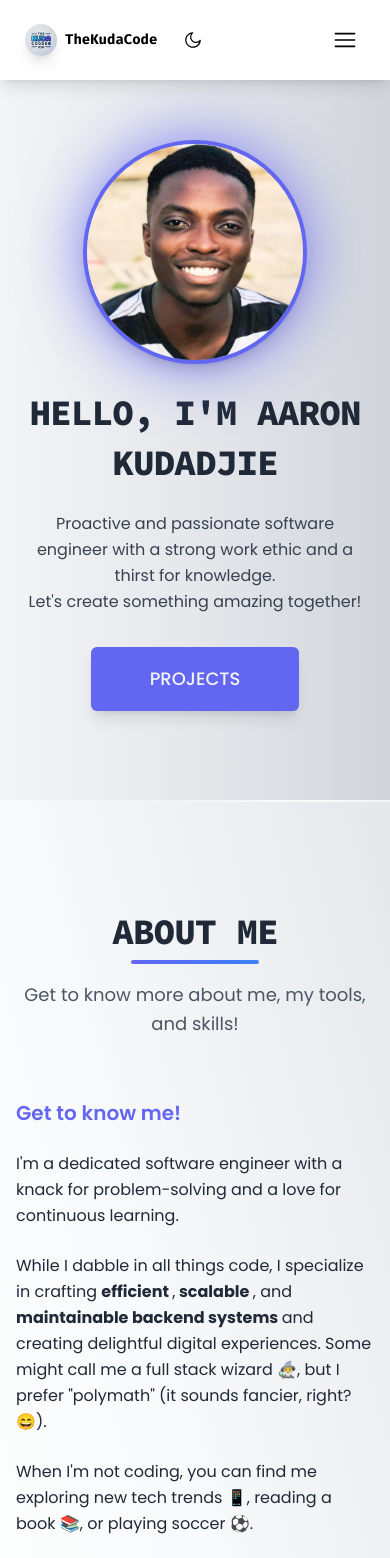
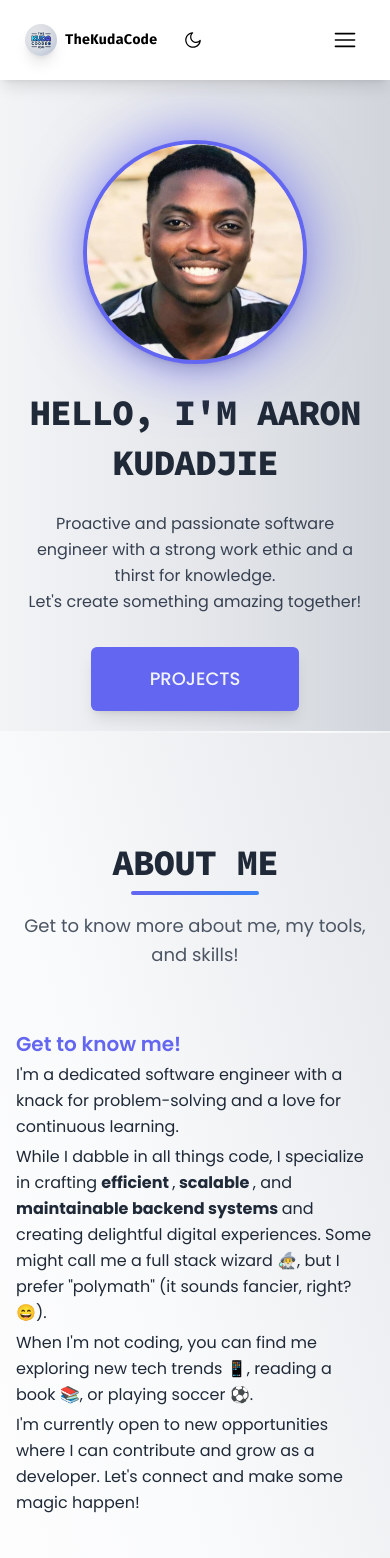
Before and after one commit to Adehwam21/personal-portfolio-website, a React (Vite) app in the folder portfolio-frontend/: page / in a window 390 px wide. Shown: the top 1558 px of the page. Built offline with nearby package versions, Linux system fonts and the light colour scheme.

Commit message:
feat: Add animation to sections

```diff
--- a/portfolio-frontend/src/components/Animator.tsx
+++ b/portfolio-frontend/src/components/Animator.tsx
@@ -1,4 +1,3 @@
-// src/components/AnimatedSection.jsx
 import React from 'react';
 import { motion } from 'framer-motion';
 import { useInView } from 'react-intersection-observer';
@@ -6,7 +5,7 @@ import { IAnimatorProps } from '../types';
 
 const AnimatedSection: React.FC<IAnimatorProps> = ({ children }) => {
     const { ref, inView } = useInView({
-        triggerOnce: true,
+        triggerOnce: false, // Allow the animation to trigger every time it's in view
         threshold: 0.1,
     });
 
@@ -14,7 +13,7 @@ const AnimatedSection: React.FC<IAnimatorProps> = ({ children }) => {
         <motion.div
             ref={ref}
             initial={{ opacity: 0, y: 50 }}
-            animate={inView ? { opacity: 1, y: 0 } : {}}
+            animate={inView ? { opacity: 1, y: 0 } : { opacity: 0, y: 50 }} // Reset animation when out of view
             transition={{ duration: 0.9 }}
         >
             {children}
--- a/portfolio-frontend/src/components/Footer.tsx
+++ b/portfolio-frontend/src/components/Footer.tsx
@@ -1,6 +1,7 @@
 import React from 'react';
 import SocialsBar from './SocialsBar';
 import { motion } from 'framer-motion';
+import AnimatedSection from './Animator';
 
 const Footer: React.FC = () => {
     return (
@@ -22,6 +23,7 @@ const Footer: React.FC = () => {
                 }}
             />
             {/* First Row */}
+            <AnimatedSection>
                 <div className="container md:h-44 md:mt-16 flex md:gap-15 flex-col md:flex-row justify-between md:items-start">
                     {/* Column 1: Name and Info */}
                         <div className="md:w-1/2">
@@ -40,6 +42,7 @@ const Footer: React.FC = () => {
                         />
                     </div>
                 </div>
+            </AnimatedSection>
 
             {/* Second Row */}
             <div className="border-t font-fira border-gray-700 mt-8 pt-6 text-center">
--- a/portfolio-frontend/src/pages/HomePage/About.tsx
+++ b/portfolio-frontend/src/pages/HomePage/About.tsx
@@ -4,6 +4,7 @@ import { LuDownload } from "react-icons/lu";
 import Button from "../../components/Button";
 import TechStackIcon from "tech-stack-icons";
 import { useScroll } from "../../context/ScrollContext";
+import AnimatedSection from "../../components/Animator";
 
 const About: React.FC = () => {
   const {scrollTo} = useScroll();
@@ -59,6 +60,7 @@ const About: React.FC = () => {
       />
 
       {/* Section Title */}
+      <AnimatedSection>
       <div className="text-center mt-8">
         <h2 className="font-scode text-4xl md:text-5xl font-extrabold tracking-tight">
           ABOUT ME
@@ -68,11 +70,13 @@ const About: React.FC = () => {
           Get to know more about me, my tools, and skills!
         </p>
       </div>
+      </AnimatedSection>
 
       {/* Content Section */}
       <div className="mx-0 py-0 md:mx-0 mt-12 md:mt-24 md:mb-16 flex flex-col md:flex-row items-start justify-between space-y-8 md:space-y-0 md:space-x-16">
         {/* Left Column: About Information */}
         <div className="mt-2 md:mx-0 md:w-1/2 space-y-6 md:space-y-5">
+          <AnimatedSection>
             <h3 className="text-xl mb-0 mt-1 md:mt-0 md:text-3xl font-semibold text-indigo-500">
               Get to know me!
             </h3>
@@ -95,7 +99,9 @@ const About: React.FC = () => {
               I'm currently open to new opportunities where I can contribute and
               grow as a developer. Let's connect and make some magic happen!
             </p>
+          </AnimatedSection>
           {/* Buttons */}
+          <AnimatedSection>
             <div className="flex flex-row justify-start items-center space-x-8 md:justify-start md:flex-row md:space-x-6">
               <Button
                 className="mt-5 px-8 py-3 md:h-16 md:w-52 text-lg font-medium rounded-md bg-indigo-500 text-gray-100 dark:bg-indigo-600 dark:text-gray-100 hover:bg-indigo-600 dark:hover:bg-indigo-700 shadow-lg"
@@ -110,12 +116,14 @@ const About: React.FC = () => {
                 <span>Resume</span> <LuDownload />
               </Button>
             </div>
+          </AnimatedSection>
         </div>
 
         {/* Right Column: Technologies Section */}
         <div className="mx-0 md:mx-0 md:w-1/2 space-y-20">
           {/* Technologies Section */}
           <div>
+            <AnimatedSection>
             <h3 className="text-xl md:pl-3 mb-5 mt-8 md:mt-0 md:text-3xl font-semibold text-indigo-500">
               Tools and technologies
             </h3>
@@ -136,6 +144,7 @@ const About: React.FC = () => {
                 </motion.li>
               ))}
             </ul>
+            </AnimatedSection>
           </div>
         </div>
       </div>
--- a/portfolio-frontend/src/pages/HomePage/Contact.tsx
+++ b/portfolio-frontend/src/pages/HomePage/Contact.tsx
@@ -2,6 +2,7 @@ import React, { useEffect } from "react";
 import { motion } from "framer-motion";
 import { useScroll } from "../../context/ScrollContext";
 import { toast } from "react-hot-toast";
+import AnimatedSection from "../../components/Animator";
 
 const Contact: React.FC = () => {
     const { setRef } = useScroll();
@@ -40,6 +41,7 @@ const Contact: React.FC = () => {
             />
 
             {/* Section Title */}
+            <AnimatedSection>
                 <div className="text-center mt-12 mb-12">
                     <h2 className="font-scode text-4xl md:text-5xl font-extrabold tracking-tight">
                         GET IN TOUCH
@@ -49,9 +51,11 @@ const Contact: React.FC = () => {
                         Whether you have a question, a suggestion, or you just want to say hi, feel free to reach out!
                     </p>
                 </div>
+            </AnimatedSection>
 
             {/* Contact Form */}
             <div className="mt-8 md:mt-16 mb-20 w-full max-w-4xl bg-white dark:bg-gray-800 rounded-lg shadow-lg p-8 md:p-12">
+                <AnimatedSection>
                 <form onSubmit={sendMail}>
                     <div className="grid grid-cols-1 md:grid-cols-2 gap-6">
                         <div>
@@ -106,6 +110,7 @@ const Contact: React.FC = () => {
                         </motion.button>
                     </div>
                 </form>
+                </AnimatedSection>
             </div>
         </div>
     );
--- a/portfolio-frontend/src/pages/HomePage/Hero.tsx
+++ b/portfolio-frontend/src/pages/HomePage/Hero.tsx
@@ -1,8 +1,9 @@
 import React from "react";
 import { useScroll } from "../../context/ScrollContext";
 import { motion } from "framer-motion";
+import Button from "../../components/Button";
 import SocialsBar from "../../components/SocialsBar";
-import Button from "../../components/Button";
+import AnimatedSection from "../../components/Animator";
 
 const Hero: React.FC = () => {
   const {scrollTo} = useScroll();
@@ -12,18 +13,20 @@ const Hero: React.FC = () => {
   }
 
   return (
-    <div id="hero-section" className="relative h-120 pt-20 md:pt-20 md:pb-6 flex items-center justify-center bg-gradient-to-r from-gray-100 via-gray-200 to-gray-300 dark:from-gray-800 dark:via-gray-900 dark:to-black text-gray-800 dark:text-gray-100">
+    <div
+      id="hero-section"
+      className="relative h-auto pt-20 md:pt-20 md:pb-6 flex items-center justify-center bg-gradient-to-r from-gray-100 via-gray-200 to-gray-300 dark:from-gray-800 dark:via-gray-900 dark:to-black text-gray-800 dark:text-gray-100"
+    >
       {/* Socials Bar */}
-      <div>
         <SocialsBar
           className="hidden bg-white dark:bg-slate-950 lg:flex rounded-r flex-col items-center absolute left-0 top-52"
           classNameFooterIcons="text-3xl m-1 p-2 rounded text-black hover:bg-gray-200 dark:bg-slate-950 dark:hover:bg-gray-800 dark:text-white transition-colors"
         />
-      </div>
 
       {/* Hero Content */}
       <div className="h-full text-center flex flex-col items-center px-6 py-5 md:py-16">
         {/* Image with Circular Moving Beam */}
+        <AnimatedSection>
             <div className="relative w-56 h-56 mx-auto mt-10 md:mt-0 mb-6 md:w-60 md:h-60 md:mb-4">
               {/* Profile Image */}
               <motion.img
@@ -45,27 +48,34 @@ const Hero: React.FC = () => {
                 }}
               />
             </div>
+        </AnimatedSection>
 
         {/* Title */}
+        <AnimatedSection>
           <h1 className="font-scode text-4xl md:text-5xl font-extrabold tracking-tight leading-snug text-gray-800 dark:text-gray-100">
             HELLO, I'M AARON KUDADJIE
           </h1>
+        </AnimatedSection>
 
         {/* Subtitle */}
+        <AnimatedSection>
           <p className="mt-6 text-base md:text-lg leading-relaxed text-gray-700 dark:text-gray-400">
             Proactive and passionate software engineer with a strong work ethic and a thirst for knowledge.
           </p>
           <p className="mt-0 text-base md:text-lg md:mt-2 leading-relaxed text-gray-700 dark:text-gray-400">
             Let's create something amazing together!
           </p>
+        </AnimatedSection>
 
         {/* Button */}
+        <AnimatedSection>
           <Button
             className="mt-8 px-6 py-3 h-16 w-52 text-lg md:text-lg font-medium rounded-md bg-indigo-500 text-gray-100 dark:bg-indigo-600 dark:text-gray-100 hover:bg-indigo-600 dark:hover:bg-indigo-700 shadow-lg"
             onClick={handleProjectsButoonClicked}
           >
             PROJECTS
           </Button>
+        </AnimatedSection>
       </div>
     </div>
   );
```
Also changed, not shown: portfolio-frontend/src/pages/HomePage/Projects.tsx (+8 -2 lines), 4 other files (tests, documents, lock files or other folders). Lines whose indentation alone changed are shown as unchanged.
